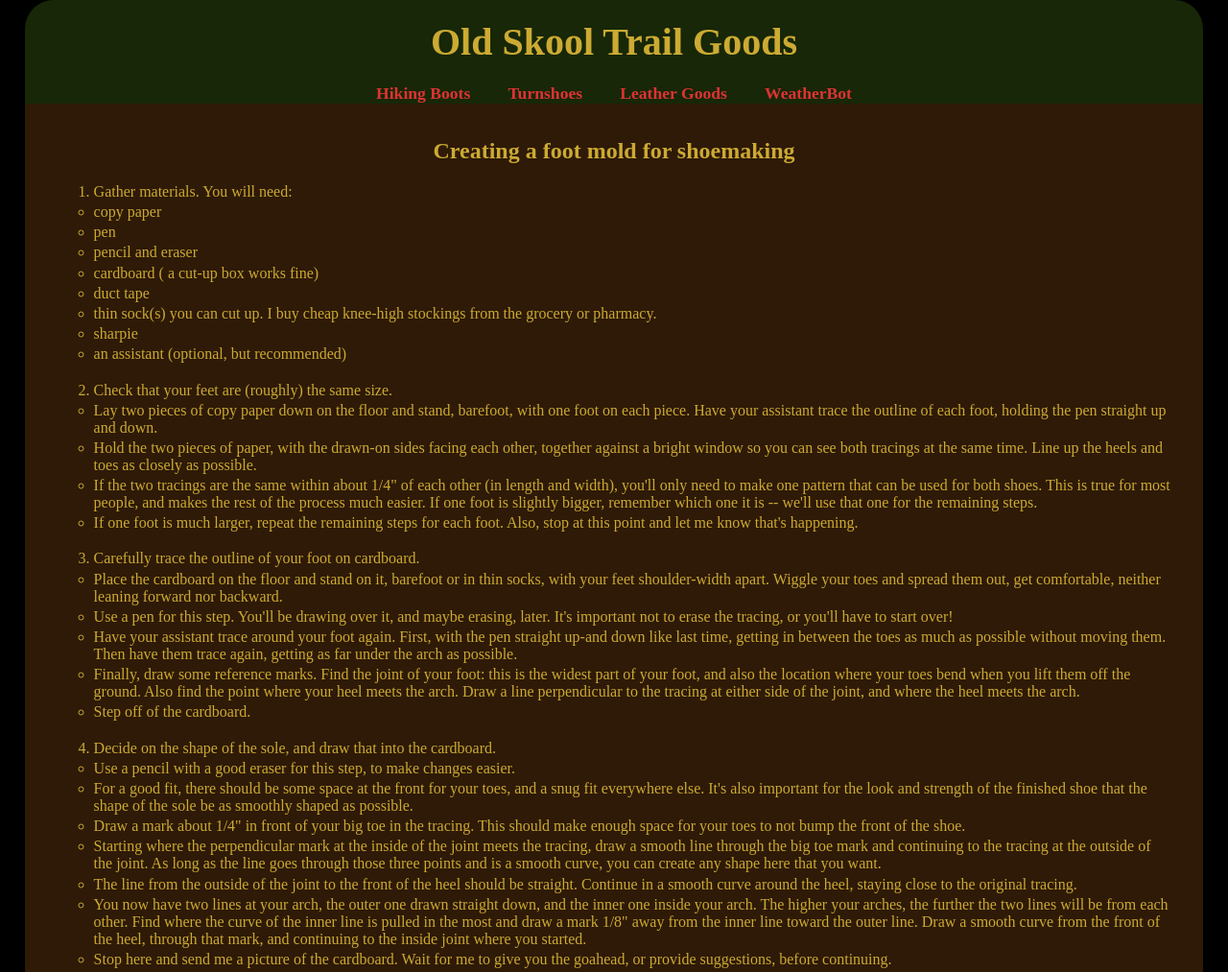
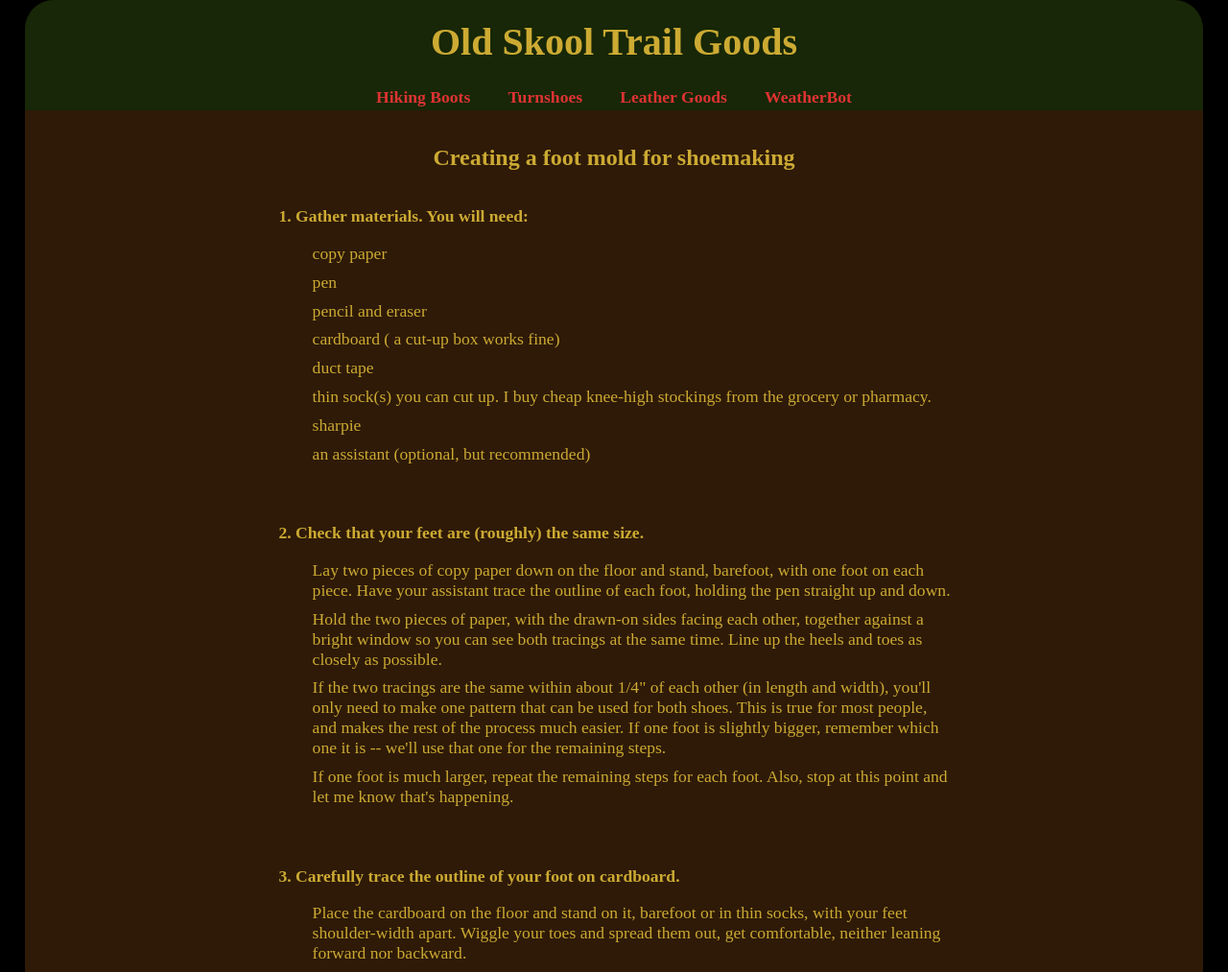
Before and after one commit to mglover/trailbot, a Flask app: page /molding in a window 1280 px wide. Shown: the top 1013 px of the page at 96% size. Run offline with Flask 2, Linux system fonts and the light colour scheme.

Commit message:
instructions fiddling

```diff
--- a/static/style.css
+++ b/static/style.css
@@ -1,6 +1,6 @@
 @media print {
   body {
-    font-size: 24pt;
+    font-size: 14pt;
   }
   #mast,#footer,#footmenu {
     display: none;
@@ -15,13 +15,14 @@
   .instructions ul {
     padding: 0 2em;
   }
-  .instructions ul li {
+  .instructions li ul li {
     margin: 0.5em 0;
   }
   .instructions li {
     page-break-inside: avoid;
   }
   .instructions img {
+    align: left;
     margin: 1em;
   }
 }
@@ -115,7 +116,7 @@ ul {
   padding-bottom: 1em;
 }
 ul li {
-  margin: 0.2em 0;
+  padding: 0.2em 0;
 }
 
 .main {
@@ -125,16 +126,29 @@ ul li {
   font-weight: bold;
 }
 
-.instructions {
-  max-width: 50em;
+ol.instructions {
+  list-style-type: arabic;
+  max-width: 40em;
   margin: auto;
+  font-size: 110%;
+}
+.instructions img {
+  max-width: 90%;
+  padding: 1em;
+  align: center;
 }
 .instructions > li {
   font-weight: bold;
+  padding: 1em 0;
 }
-.instructions ul {
+.instructions li ul {
   font-weight: normal;
-  margin-left: 1em;
+  padding: 1em 1em;
+}
+.instructions li ul li {
+  list-style-type: none;
+  padding: 0;
+  padding-bottom: 0.5em;
 }
 .storytime {
   text-align: center;
--- a/templates/molding.html
+++ b/templates/molding.html
@@ -5,7 +5,9 @@
 
 <h2>Creating a foot mold for shoemaking</h2>
 
-<ol><li> Gather materials.
+<ol class="instructions">
+
+<li> Gather materials.
 
 You will need:
 <ul><li>
@@ -170,7 +172,7 @@ Lift the foot off the ground (it might be a bit stuck!) and carefully fold any l
 the sole.  The duct tape should feel snug but comfortable.
 </li></ul>
 
-Does what you've created look like a shoe?  If so, continue to the next step!
+<li>Does what you've created look like a shoe?  If so, continue to the next step!</li>
 
 </li><li>Make important marks on the tape with a Sharpie.
 
```
